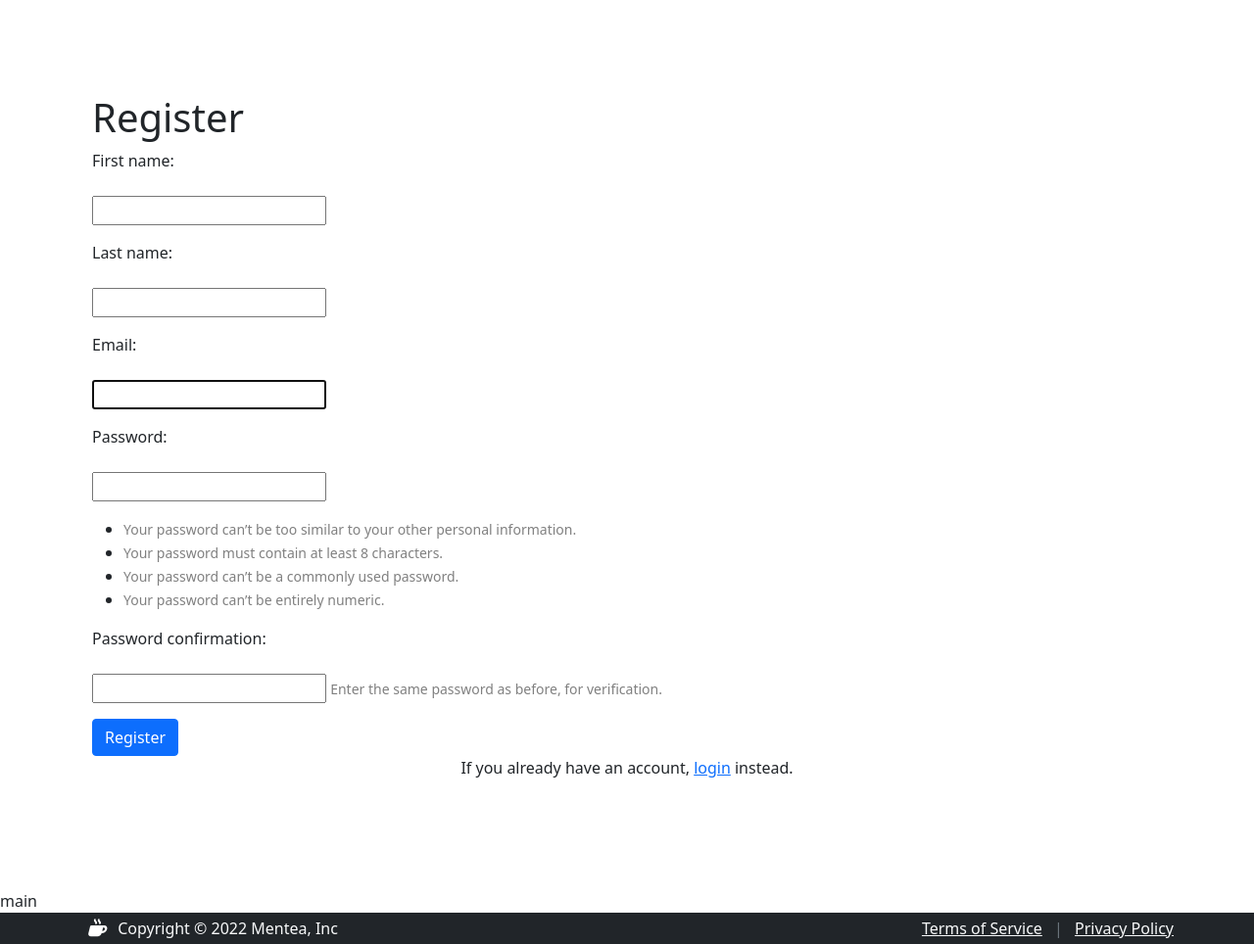
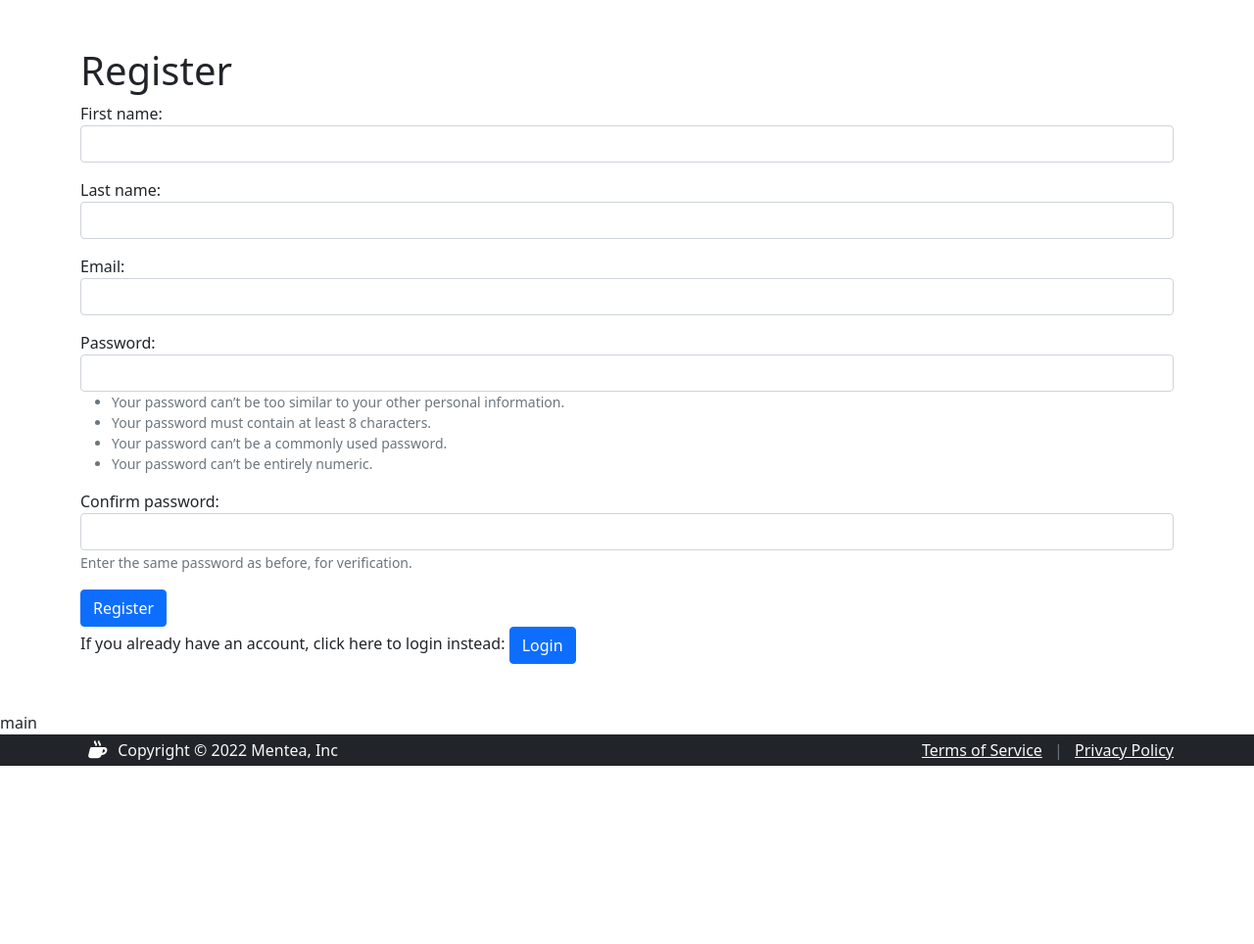
Before and after one commit to Joeyh021/mentea, a Django app: page /user/register.html in a window 1280 px wide. Shown: the part 56-1020 px from the top of the page at 98% size. After the commit the page ends 838 px from the top, so only its background shows below. Run offline with Django 4.2, Linux system fonts and the light colour scheme; some libraries are stand-ins or nearby versions.

Commit message:
Actually correct file now

```diff
--- a/people/templates/people/register.html
+++ b/people/templates/people/register.html
@@ -1,29 +1,63 @@
 {% extends 'main.html' %}
 
 {% block body %}
+	<h1>Register</h1>
+	<form method="POST">
+		{% csrf_token %}
+        <div class="mb-3">
+            <label for="id_first_name">First name:</label>
+            <input type="text" class="form-control" id="id_first_name" name="first_name" required>
+            {% if form.first_name.errors %}
+                {% for e in form.first_name.errors %}
+                    <p class="help is-danger">{{ e }}</p>
+                {% endfor %}
+            {% endif %}
+        </div>
 
-<!--Register-->
-<div class="container py-5">
-	<h1>Register</h1>
-	<form method="POST">{% csrf_token %}
-	<!--	{{form.as_p}}  -->
+        <div class="mb-3">
+            <label for="id_last_name">Last name:</label>
+            <input type="text" class="form-control" id="id_last_name" name="last_name" required>
+            {% if form.last_name.errors %}
+                {% for e in form.last_name.errors %}
+                    <p class="help is-danger">{{ e }}</p>
+                {% endfor %}
+            {% endif %}
+        </div>
 
-	{% for field in form %}
-      <p>
-        {{ field.label_tag }}<br>
-        {{ field }}
-        {% if field.help_text %}
-          <small style="color: grey">{{ field.help_text }}</small>
-        {% endif %}
-        {% for error in field.errors %}
-          <p style="color: red">{{ error }}</p>
-        {% endfor %}
-      </p>
-    {% endfor %}
+        <div class="mb-3">
+            <label for="id_email">Email:</label>
+            <input type="email" class="form-control" id="id_email" name="email" required>
+            {% if form.email.errors %}
+                {% for e in form.email.errors %}
+                    <p class="help is-danger">{{ e }}</p>
+                {% endfor %}
+            {% endif %}
+        </div>
 
-		<button class="btn btn-primary" type="submit">Register</button>
+        <div class="mb-3">
+            <label for="id_password1">Password:</label>
+            <input type="password" class="form-control" id="id_password1" name="password1" required>
+            <small class="form-text">{{ form.password1.help_text }}</small>
+            {% if form.password1.errors %}
+                {% for e in form.password1.errors %}
+                    <p class="help is-danger">{{ e }}</p>
+                {% endfor %}
+            {% endif %}
+        </div>
+
+        <div class="mb-3">
+            <label for="id_password2">Confirm password:</label>
+            <input type="password" class="form-control" id="id_password2" name="password2" required>
+            <small class="form-text">{{ form.password2.help_text }}</small>
+            {% if form.password2.errors %}
+                {% for e in form.password2.errors %}
+                    <p class="help is-danger">{{ e }}</p>
+                {% endfor %}
+            {% endif %}
+        </div>
+
+		<input class="btn btn-primary" type="submit" value="Register" />
 	</form>
-	<p class="text-center">If you already have an account, <a href="login">login</a> instead.</p>
-</div>
+	<p>If you already have an account, click here to login instead: <a class="btn btn-primary" href="{% url 'login' %}">Login</a></p>
 
 {% endblock %}
```
Also changed, not shown: people/templates/registration/register.html (deleted, +0 -63 lines).
